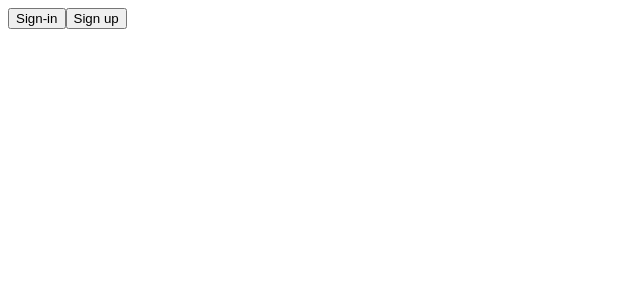
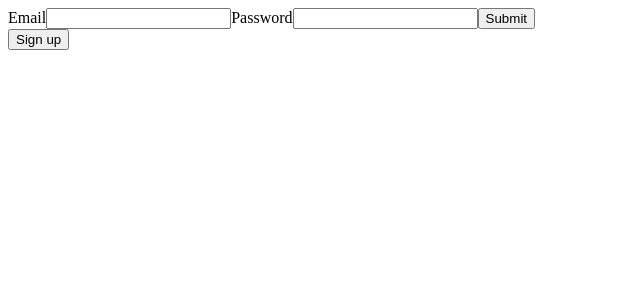
Before and after one commit to Alexandre-Vernet/File-Sync, an Angular app in the folder front/: page / in a window 1280 px wide. Shown: the top 300 px of the page, without its empty margins (0-640 px from the left). Built offline with nearby package versions, Linux system fonts and the light colour scheme.

Commit message:
Feat - Add form group

```diff
--- a/front/src/app/app.module.ts
+++ b/front/src/app/app.module.ts
@@ -8,6 +8,7 @@ import { environment } from '../environments/environment';
 import { HttpClientModule } from '@angular/common/http';
 import { SignInComponent } from './components/login/sign-in/sign-in.component';
 import { SignUpComponent } from './components/login/sign-up/sign-up.component';
+import { FormsModule, ReactiveFormsModule } from '@angular/forms';
 
 @NgModule({
     declarations: [
@@ -24,7 +25,9 @@ import { SignUpComponent } from './components/login/sign-up/sign-up.component';
             // Register the ServiceWorker as soon as the app is stable
             // or after 30 seconds (whichever comes first).
             registrationStrategy: 'registerWhenStable:30000'
-        })
+        }),
+        FormsModule,
+        ReactiveFormsModule
     ],
     providers: [],
     bootstrap: [AppComponent]
--- a/front/src/app/components/login/sign-in/sign-in.component.html
+++ b/front/src/app/components/login/sign-in/sign-in.component.html
@@ -1 +1,9 @@
-<button type="button" class="btn btn-primary" (click)="signIn()">Sign-in</button>
+<form [formGroup]="formSignIn" (ngSubmit)="formSignIn.valid && signIn()">
+    <label for="email">Email</label>
+    <input type="email" id="email" formControlName="email">
+
+    <label for="password">Password</label>
+    <input type="password" id="password" formControlName="password">
+
+    <input type="submit" value="Submit">
+</form>
--- a/front/src/app/components/login/sign-in/sign-in.component.ts
+++ b/front/src/app/components/login/sign-in/sign-in.component.ts
@@ -1,5 +1,6 @@
 import { Component, OnInit } from '@angular/core';
 import { AuthenticationService } from '../../../services/authentication/authentication.service';
+import { FormControl, FormGroup, Validators } from '@angular/forms';
 
 @Component({
     selector: 'app-sign-in',
@@ -7,6 +8,11 @@ import { AuthenticationService } from '../../../services/authentication/authenti
     styleUrls: ['./sign-in.component.scss']
 })
 export class SignInComponent implements OnInit {
+
+    formSignIn = new FormGroup({
+        email: new FormControl('', [Validators.required, Validators.email]),
+        password: new FormControl('', [Validators.required])
+    });
 
     constructor(
         private auth: AuthenticationService
@@ -16,10 +22,11 @@ export class SignInComponent implements OnInit {
     ngOnInit(): void {
     }
 
-    signIn() {
-        const email = 'alexandre.vernet@g-mail.fr';
-        const pswd = 'alexandre';
-        this.auth.signIn(email, pswd).then((user) => {
+    signIn(): void {
+        const formValue = this.formSignIn.value;
+        const { email, password } = formValue;
+
+        this.auth.signIn(email, password).then((user) => {
             console.log(user);
         }).catch((error) => {
             console.error(error);
--- a/front/src/app/services/authentication/authentication.service.ts
+++ b/front/src/app/services/authentication/authentication.service.ts
@@ -16,15 +16,15 @@ export class AuthenticationService {
     ) {
     }
 
-    async signIn(email: string, password: string) {
+    async signIn(email: string, password: string): Promise<User> {
         return new Promise((resolve, reject) => {
             signInWithEmailAndPassword(this.auth, email, password)
                 .then((user) => {
                     const uid = user.user.uid;
 
                     this.http.get(`/api/users/${ uid }`).subscribe(
-                        (data) => {
-                            resolve(data);
+                        (user: User) => {
+                            resolve(user);
                         },
                         (error) => {
                             reject(error);
@@ -37,7 +37,7 @@ export class AuthenticationService {
         });
     }
 
-    async signUp(email: string, password: string) {
+    async signUp(email: string, password: string): Promise<User> {
         return new Promise((resolve, reject) => {
             createUserWithEmailAndPassword(this.auth, email, password)
                 .then((userCredential) => {
@@ -51,8 +51,8 @@ export class AuthenticationService {
                     };
 
                     this.http.post('/api/users', { user }).subscribe(
-                        (data) => {
-                            resolve(data);
+                        (user: User) => {
+                            resolve(user);
                         },
                         (error) => {
                             reject(error);
```
